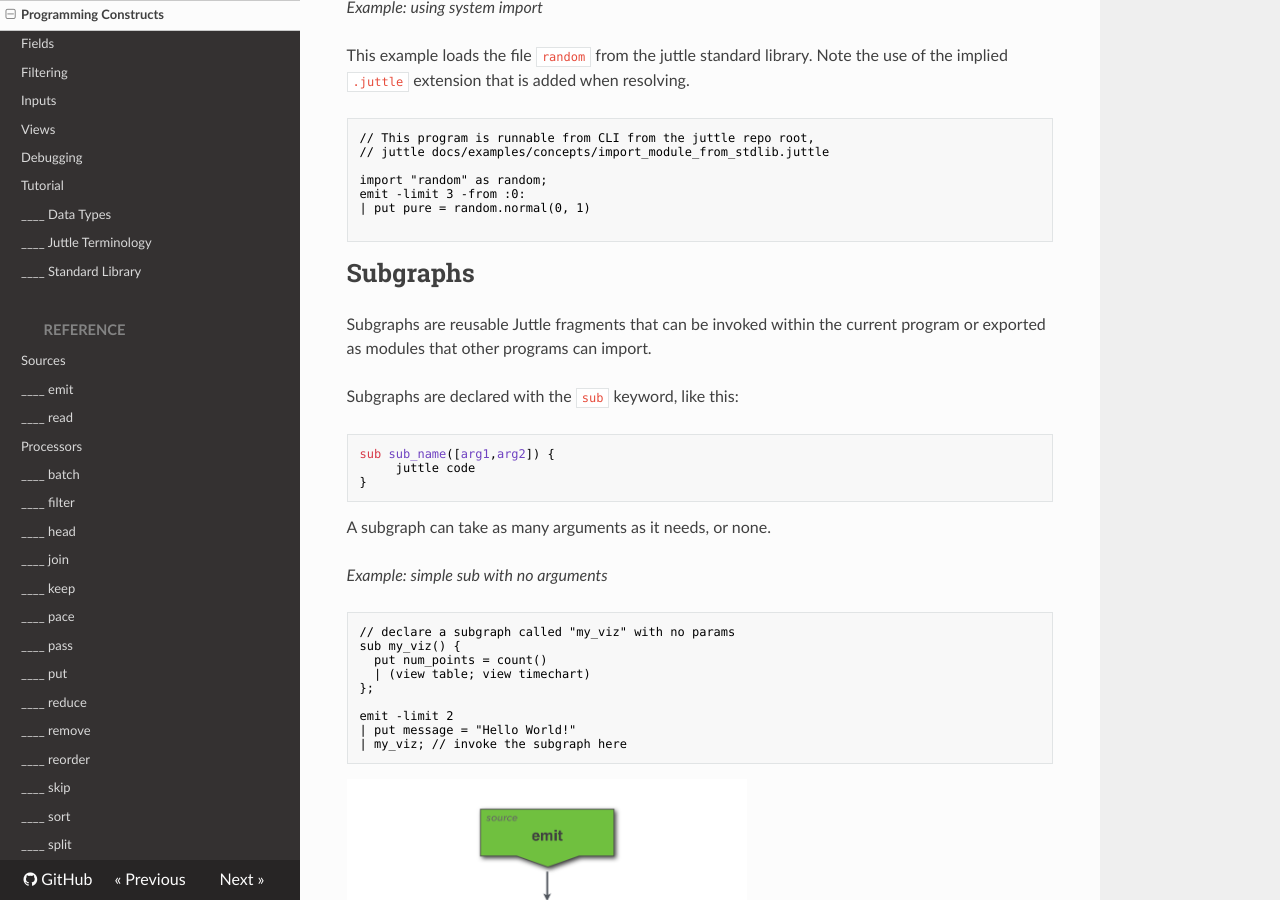
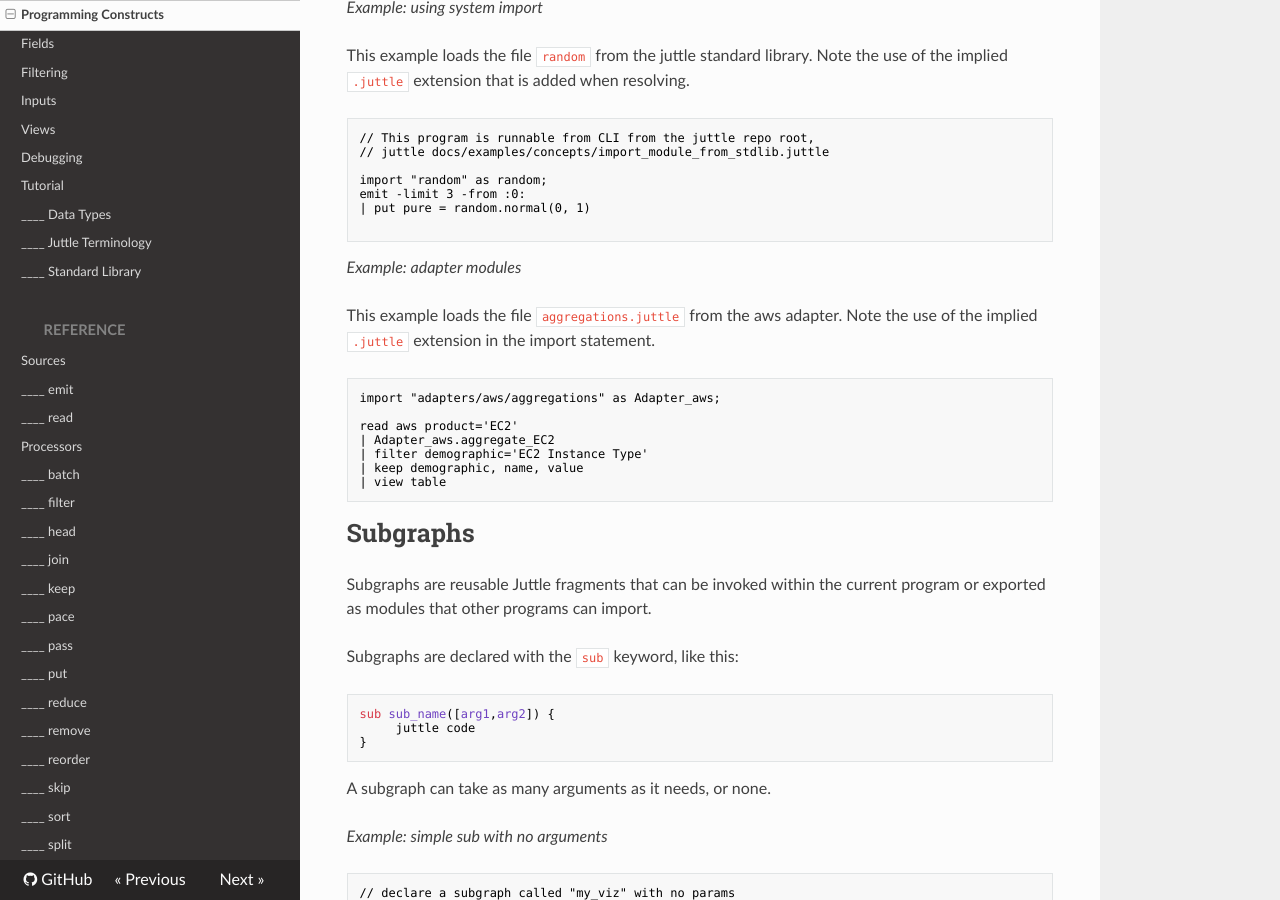
Before and after one commit to juttle/juttle, an MkDocs documentation site: the page built from docs/concepts/programming_constructs.md, in a window 1280 px wide and 900 px high, scrolled down 5901 px. Built offline with MkDocs 1.6.1, drawn with Linux system fonts in a browser that asks for light colours; nearby versions of some CDN libraries; old or Windows-style settings are respelled for this version of MkDocs.

Commit message:
Add docs describing per-adapter modules.
Add content to the module section describing what adapter modules are
and content to the adapters api section describing the convention for
adapter modules.

````diff
--- a/docs/concepts/programming_constructs.md
+++ b/docs/concepts/programming_constructs.md
@@ -173,9 +173,10 @@ examples for details.
 
 System imports load predefined modules from standard
 locations. Examples of system imports are the
-[Juttle Standard Library](./juttle_standard_library.md). For system
-imports, module_path is a path suffix that is combined with one of the
-standard locations to result in a full pathname.
+[Juttle Standard Library](./juttle_standard_library.md) or
+[adapter modules](../adapters/adapter_api.md#Adapter Modules). For
+system imports, module_path is a path suffix that is combined with one
+of the standard locations to result in a full pathname.
 
 For both user and system imports, when referring to files, a `.juttle`
 extension will be added if not present, and when referring to
@@ -306,6 +307,22 @@ emit -limit 3 -from :0:
 
 ```
 
+_Example: adapter modules_
+
+This example loads the file `aggregations.juttle` from the aws
+adapter. Note the use of the implied `.juttle` extension in the import
+statement.
+
+```juttle-no-syntax-check
+import "adapters/aws/aggregations" as Adapter_aws;
+
+read aws product='EC2'
+| Adapter_aws.aggregate_EC2
+| filter demographic='EC2 Instance Type'
+| keep demographic, name, value
+| view table
+```
+
 Subgraphs
 =========
 
````
Also changed, not shown: docs/adapters/adapter_api.md (+20 -0 lines).
